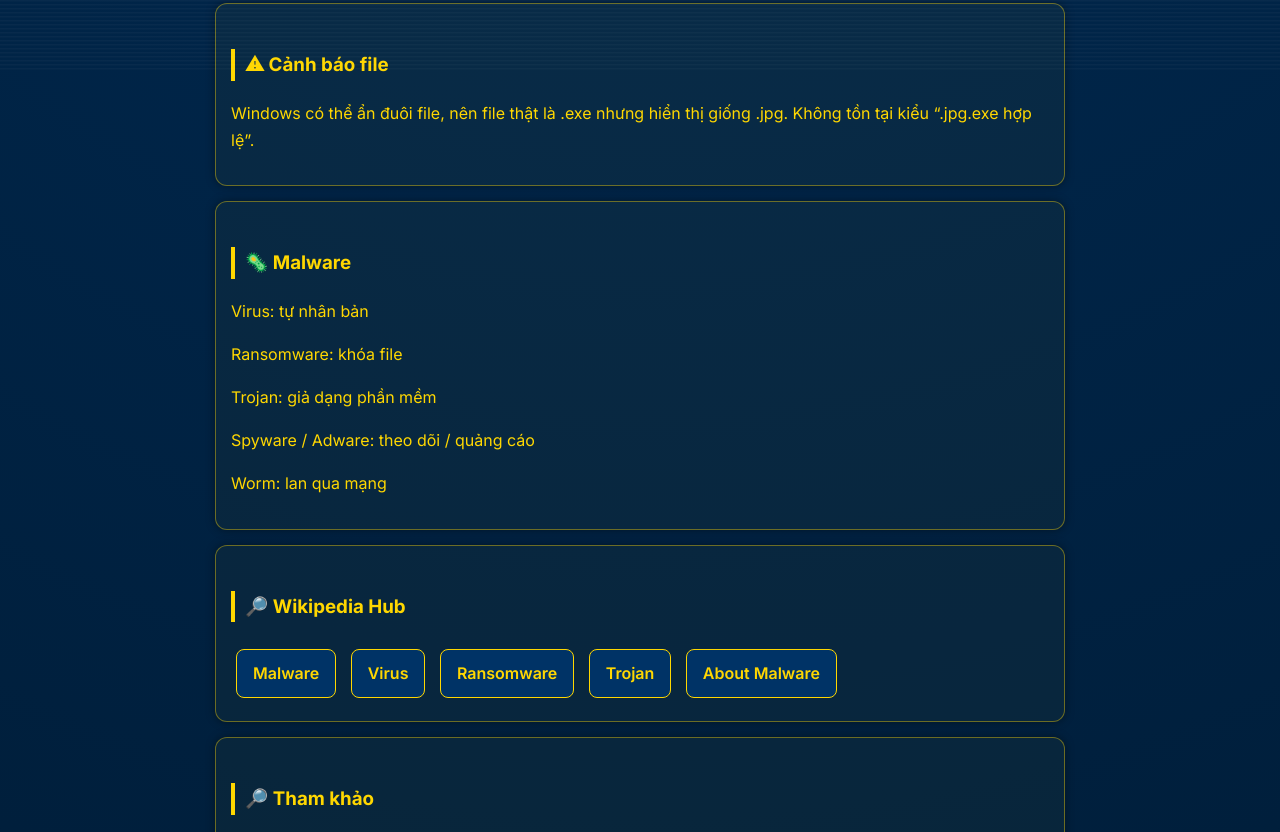
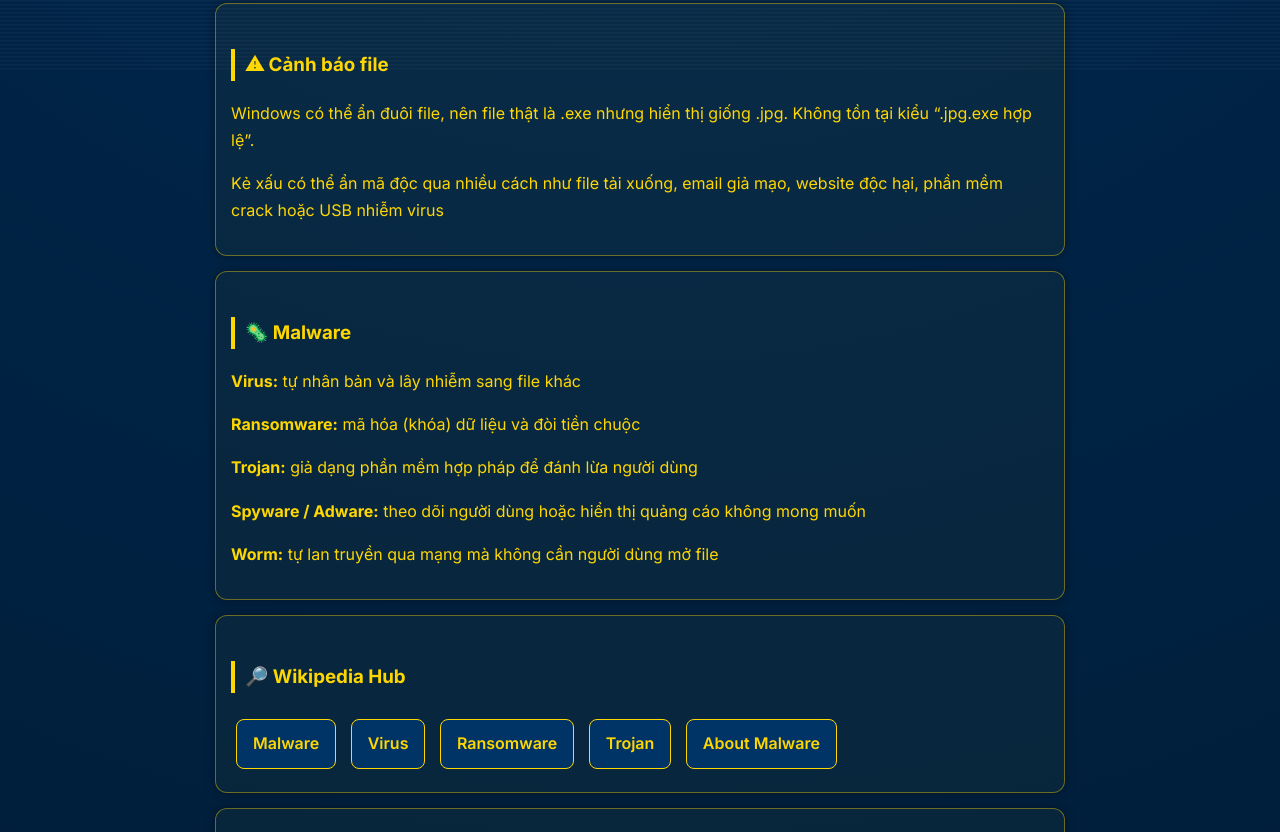
Before and after one commit to TranGiaBaoK/getsafeinternetbao, a plain HTML site: page index.html in a window 1280 px wide. Shown: the part 728-1560 px from the top of the page. Drawn offline with Linux system fonts and the light colour scheme.

Commit message:
Add files via upload

```diff
--- a/index.html
+++ b/index.html
@@ -147,15 +147,17 @@ Internet rất thú vị nhưng cũng tiềm ẩn nhiều nguy hiểm.
 <p>Windows có thể ẩn đuôi file, nên file thật là .exe nhưng hiển thị giống .jpg.
 Không tồn tại kiểu “.jpg.exe hợp lệ”.
 </p>
+<p>Kẻ xấu có thể ẩn mã độc qua nhiều cách như file tải xuống, email giả mạo, website độc hại, phần mềm crack hoặc USB nhiễm virus</p>
 </div>
 
 <div class="card">
 <h3>🦠 Malware</h3>
-<p>Virus: tự nhân bản</p>
-<p>Ransomware: khóa file</p>
-<p>Trojan: giả dạng phần mềm</p>
-<p>Spyware / Adware: theo dõi / quảng cáo</p>
-<p>Worm: lan qua mạng</p>
+
+<p><b>Virus:</b> tự nhân bản và lây nhiễm sang file khác</p>
+<p><b>Ransomware:</b> mã hóa (khóa) dữ liệu và đòi tiền chuộc</p>
+<p><b>Trojan:</b> giả dạng phần mềm hợp pháp để đánh lừa người dùng</p>
+<p><b>Spyware / Adware:</b> theo dõi người dùng hoặc hiển thị quảng cáo không mong muốn</p>
+<p><b>Worm:</b> tự lan truyền qua mạng mà không cần người dùng mở file</p>
 </div>
 
 <div class="card">
@@ -186,7 +188,6 @@ Không tồn tại kiểu “.jpg.exe hợp lệ”.
 </div>
 
 <div class="card">
-<h3>Images</h3>
 
 <img src="https://www.bkns.vn/wp-content/uploads/2019/12/hack-local-la-gi.jpg">
 <img src="https://nsf-gov-resources.nsf.gov/styles/news_hero_mobile_600x352_/s3/news/cyberbullying_f.jpg.webp?itok=tl5fb-OV">
```
